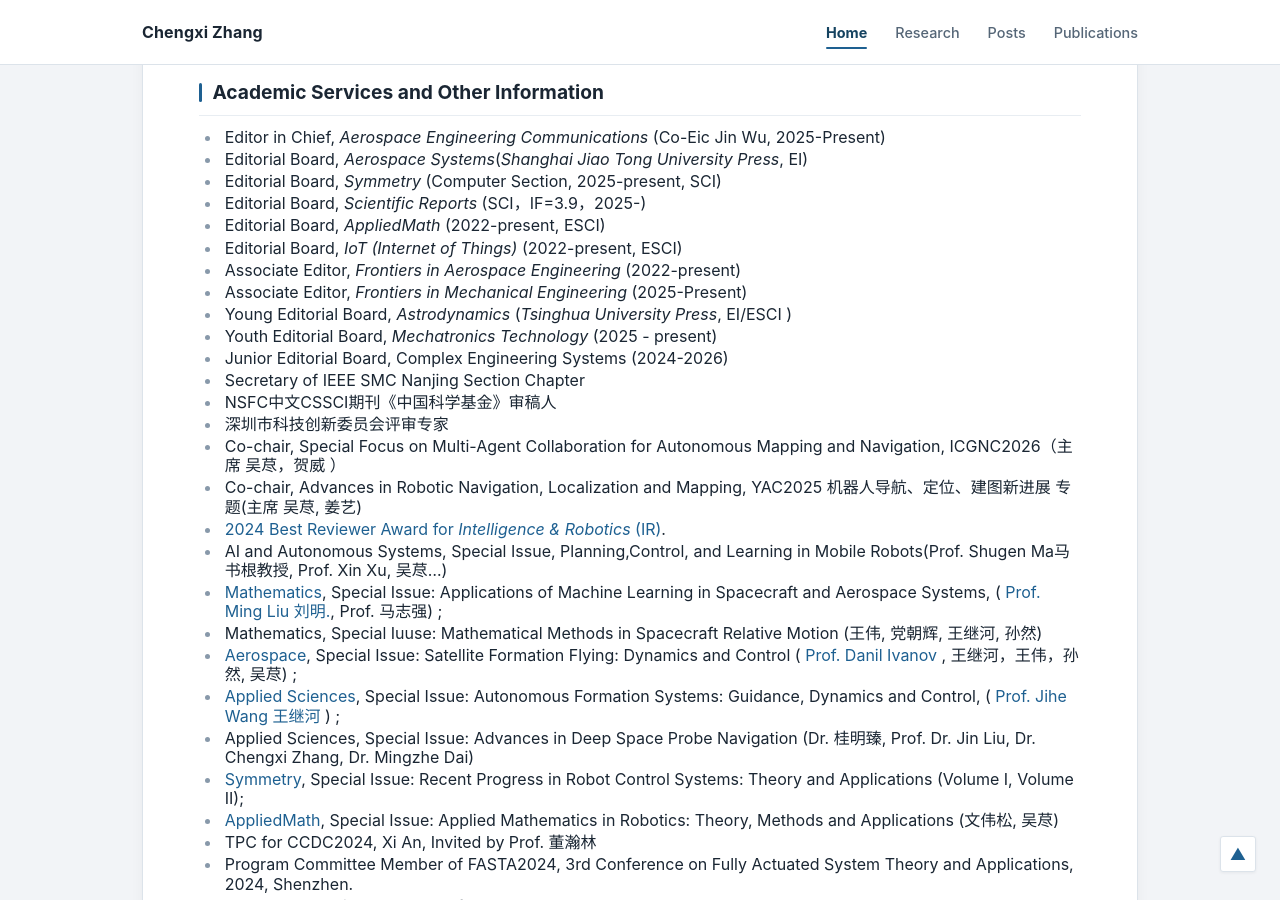
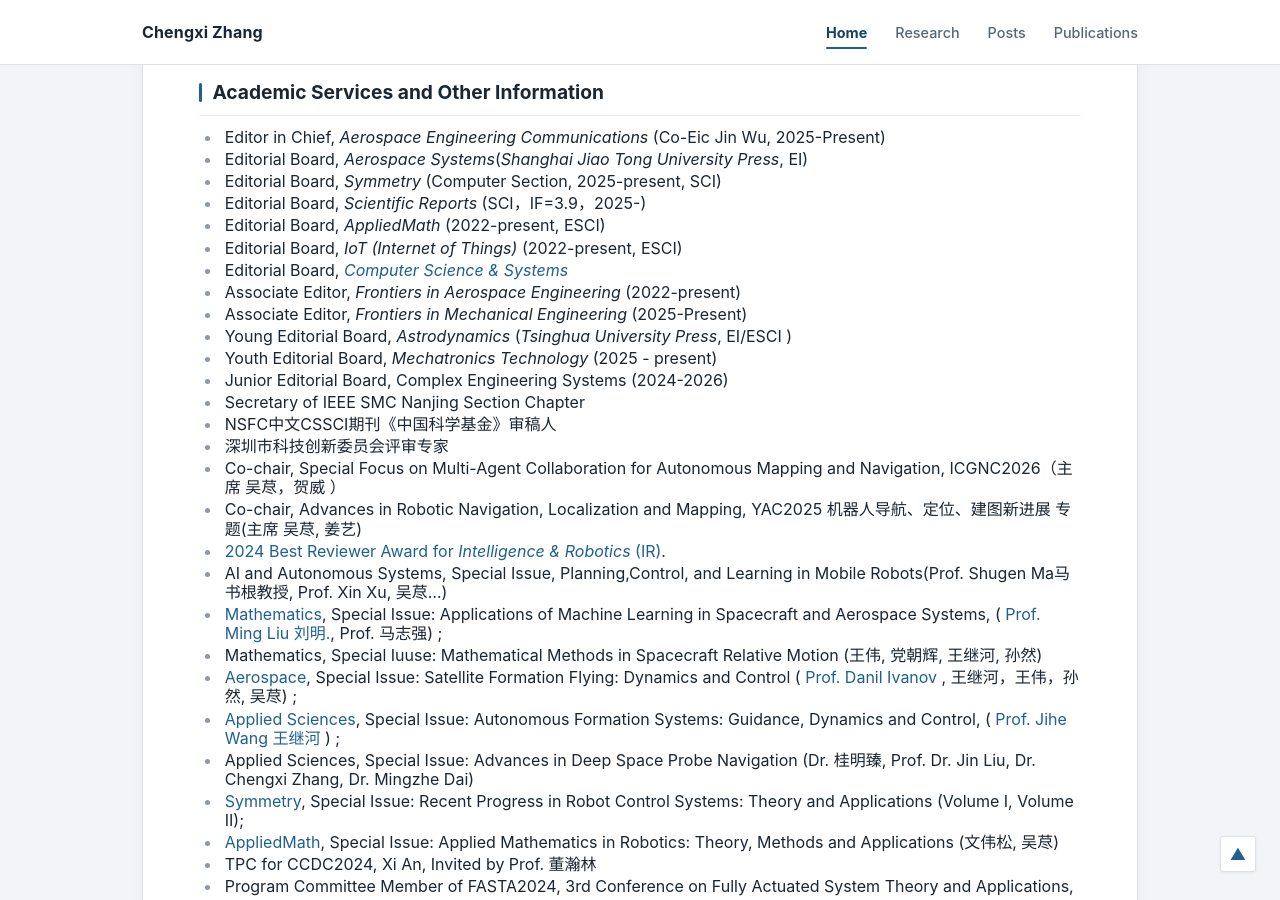
Before and after one commit to dongfangxy/dongfangxy.github.io, a Jekyll site: the page built from index.md, in a window 1280 px wide and 900 px high, scrolled down 1509 px. Built offline with Jekyll 4.4.1, drawn with Linux system fonts in a browser that asks for light colours.

Commit message:
Update index.md

```diff
--- a/index.md
+++ b/index.md
@@ -74,6 +74,7 @@ I am listed in [**World's Top 2% Scientists in 2023, 2024, 2025**](https://elsev
 - Editorial Board, *Scientific Reports* (SCI，IF=3.9，2025-)
 - Editorial Board, *AppliedMath* (2022-present, ESCI)
 - Editorial Board, *IoT (Internet of Things)* (2022-present, ESCI)
+- Editorial Board, [*Computer Science & Systems* ](https://www.polymas.org/journals/POLYMAS-Computer-Science-&-Systems/editorial_board)
 - Associate Editor, *Frontiers in Aerospace Engineering* (2022-present)
 - Associate Editor, *Frontiers in Mechanical Engineering* (2025-Present)
 - Young Editorial Board, *Astrodynamics* (*Tsinghua University Press*, EI/ESCI )
```
